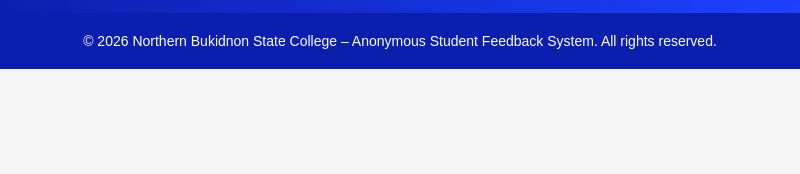
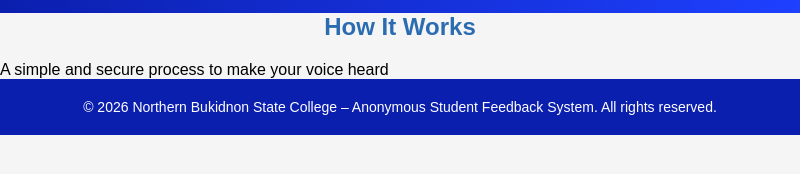
Before and after one commit to ErickJamesRubin/Anonymous_Student_Feedback_System, an Electron app: page how-it-works.html in a window 800 px wide. Shown: the part 62-236 px from the top of the page. Drawn offline with Linux system fonts and the light colour scheme.

Commit message:
header for how it work page

```diff
--- a/how-it-works.html
+++ b/how-it-works.html
@@ -35,6 +35,13 @@
     </div>
 </nav>
 
+<section class="work-header">
+  <div class="works-header-container">
+        <h1>How It Works</h1>
+        <p>A simple and secure process to make your voice heard</p>
+    </div>
+</section>
+
 <footer class="footer">
 © 2026 Northern Bukidnon State College – Anonymous Student Feedback System.
 All rights reserved.
```
